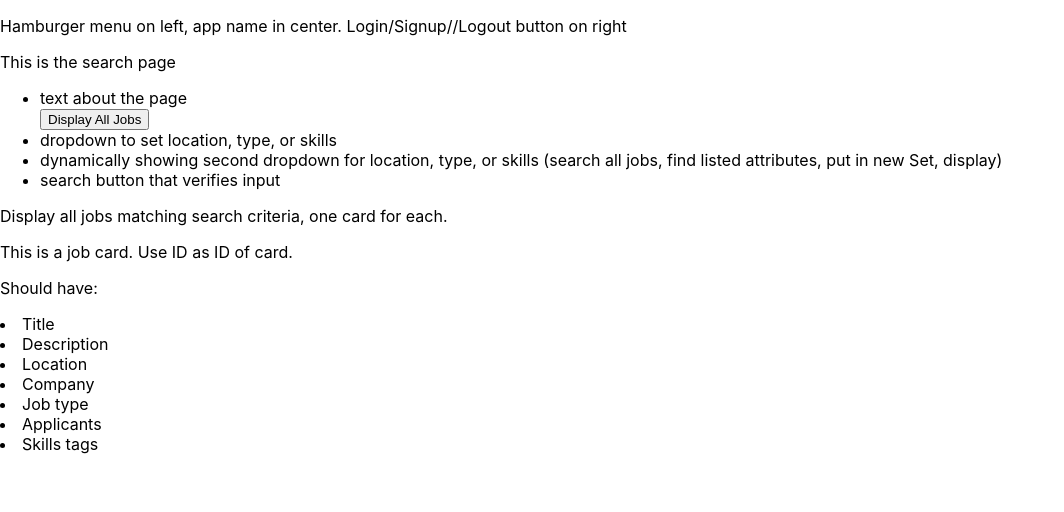
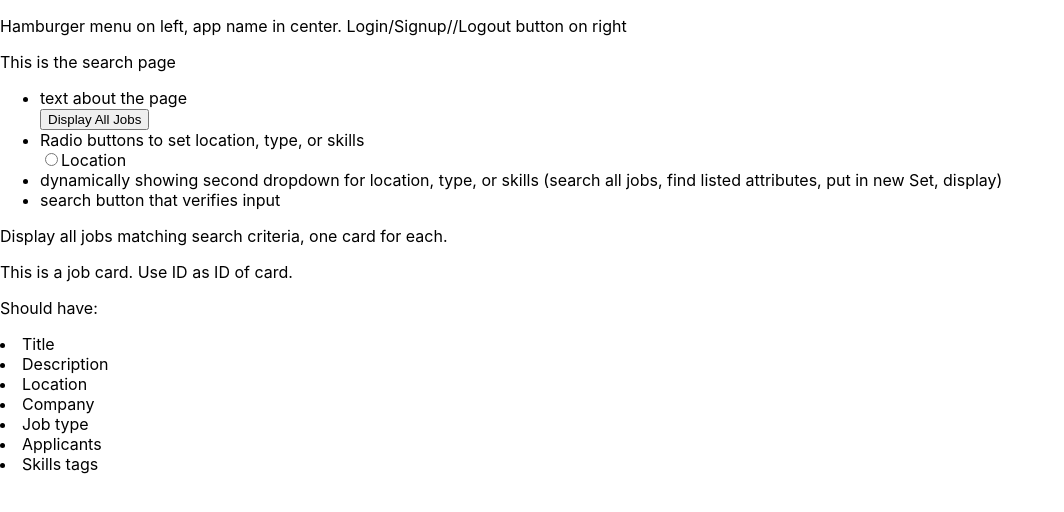
Before and after one commit to SPFlores/perUse, a React (Create React App) app in the folder Client/: page /search in a window 1280 px wide. Shown: the top 512 px of the page, without its empty margins (0-1064 px from the left). Built offline with nearby package versions, Linux system fonts and the light colour scheme.

Commit message:
fetching jobs, filtering by location

```diff
--- a/Client/src/pages/Search/Search.js
+++ b/Client/src/pages/Search/Search.js
@@ -18,7 +18,6 @@ const SearchPage = _ => {
   [searchState.jobs])
 
   searchState.handleSearchAll = e => {
-    e.preventDefault()
     axios.get('/jobs')
       .then(({ data }) => {
         console.log(data.jobs)
@@ -27,13 +26,18 @@ const SearchPage = _ => {
       .catch(e => console.log(e))
   }
 
+  searchState.locationFilter = _ => {
+    console.log('location dropdown appears')
+  }
+
   return (
     <div>
       <p>This is the search page</p>
       <ul>
         <li>text about the page</li>
         <button id='searchAll' onClick={searchState.handleSearchAll}>Display All Jobs</button>
-        <li>dropdown to set location, type, or skills</li>
+        <li>Radio buttons to set location, type, or skills</li>
+        <input type='radio' name='location' id='locationRadio' onClick={searchState.locationFilter} /><label htmlFor='locationRadio'>Location</label>
         <li>dynamically showing second dropdown for location, type, or skills (search all jobs, find listed attributes, put in new Set, display)</li>
         <li>search button that verifies input</li>
       </ul>
```
